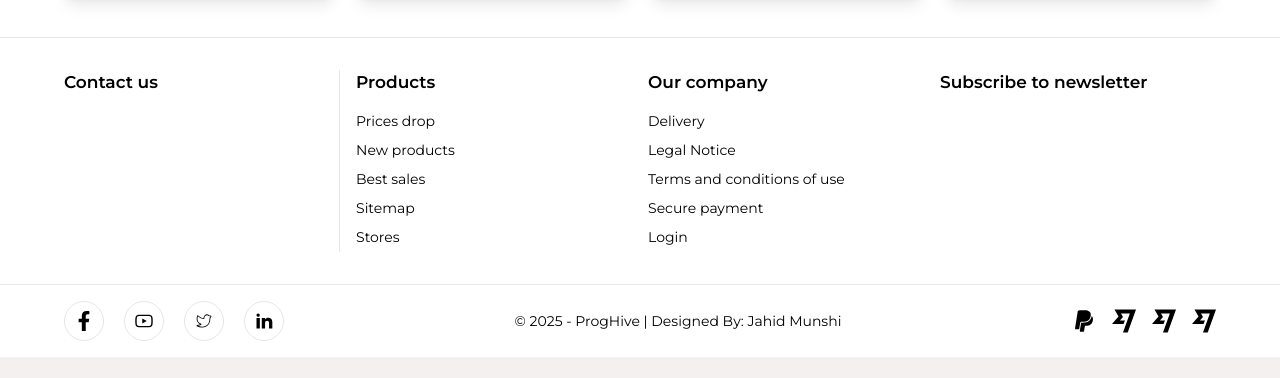
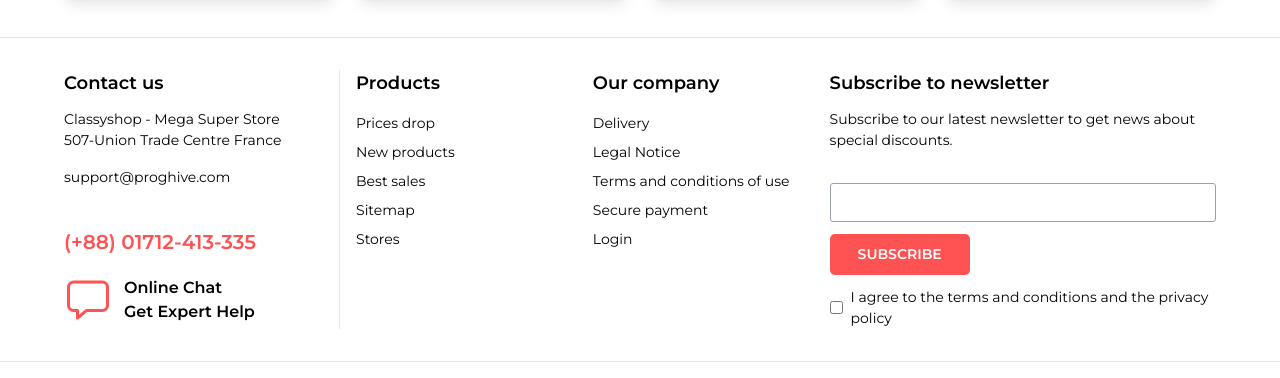
Before and after one commit to jahidmunshi99/ecommerce, a React (Vite) app in the folder frontend/: page / in a window 1280 px wide. Shown: the part 3180-3558 px from the top of the page. Before the commit the page ends 3537 px from the top, so only its background shows below. Built offline with nearby package versions, Linux system fonts and the light colour scheme.

Commit message:
subscription

```diff
--- a/frontend/src/components/SharedComponent/Button/index.jsx
+++ b/frontend/src/components/SharedComponent/Button/index.jsx
@@ -2,7 +2,7 @@ import React from 'react'
 
 const Button = ({btn}) => {
   return (
-    <button className='text-[15px] text-white font-[600] m-0 uppercase bg-theme py-2 px-4 rounded-[5px] cursor-pointer z-40 hover:bg-black-600'>{btn}</button>
+    <button className='text-[14px] text-white font-[600] m-0 uppercase bg-theme py-[10px] px-7 rounded-[5px] cursor-pointer z-40 hover:bg-black-600'>{btn}</button>
   )
 }
 
--- a/frontend/src/index.css
+++ b/frontend/src/index.css
@@ -13,7 +13,7 @@ body{
   height: 10px !important;
 }
 ::-webkit-scrollbar-thumb{
-  background: #E04A4A;
+  background: #FF5252;
 }
 ::-webkit-scrollbar-track{
   background: #fff;
@@ -25,7 +25,7 @@ body{
 }
 
 .bg-theme{
-  background-color: #E04A4A;
+  background-color: #FF5252;
 }
 
 .bg-theme:hover{
@@ -33,13 +33,13 @@ body{
 }
 
 .link:hover{
-  color: #E04A4A;
+  color: #FF5252;
 }
 
 .border-primary{
-  border-color: #E04A4A;
+  border-color: #FF5252;
 }
 
 .text-theme{
-  color: #E04A4A;
+  color: #FF5252;
 }
--- a/frontend/src/layout/Footer/FooterNav/index.jsx
+++ b/frontend/src/layout/Footer/FooterNav/index.jsx
@@ -1,5 +1,8 @@
 import React from 'react'
 import { Link } from 'react-router'
+import { IoChatboxOutline } from "react-icons/io5";
+import Button from "../../../components/SharedComponent/Button"
+
 
 const FooterNav = () => {
   return (
@@ -7,17 +10,28 @@ const FooterNav = () => {
         <div className="container">
             <div className='flex flex-col sm:flex-row  justify-between gap-4'>
                 {/** Contact Information */}
-                <div className="w-full md:w-1/2 lg:w-1/4 border-r-1 border-r-gray-200">
-                    <div className='text-[17px] font-[600]'>Contact us</div>
-                    <div>
+                <div className="w-full md:w-1/2 lg:w-[25%] border-r-1 border-r-gray-200">
+                    <div className='text-[18px] font-[600]'>Contact us</div>
+                    <div className='mt-3'>
+                        <div>
+                            <p>Classyshop - Mega Super Store <br />
+                                507-Union Trade Centre France</p>
+                        </div>
+                        <div className='py-4'>support@proghive.com</div>
+                        <div className='text-xl font-[600] text-theme pt-6 pb-5'>(+88) 01712-413-335</div>
+                        <div className='flex items-center'>
+                            <IoChatboxOutline className='text-5xl mr-3 text-theme' />
+                            <div className='text-[16px] font-[600]'>Online Chat <br />
+                            Get Expert Help</div>
 
+                        </div>
                     </div>
 
                 </div>
 
                 {/** Product Information */}
-                <div className="w-full md:w-1/2 lg:w-1/4">
-                    <div className='text-[17px] font-[600]'>Products</div>
+                <div className="w-full md:w-1/2 lg:w-[20%]">
+                    <div className='text-[18px] font-[600]'>Products</div>
                     <div className='mt-3'>
                         <ul>
                             <li className='list-none py-1'><Link className='link' to="#">Prices drop</Link></li>
@@ -30,8 +44,8 @@ const FooterNav = () => {
                 </div>
 
                 {/** Our company Information */}
-                <div className="w-full md:w-1/2 lg:w-1/4">
-                    <div className='text-[17px] font-[600]'>Our company</div>
+                <div className="w-full md:w-1/2 lg:w-[20%]">
+                    <div className='text-[18px] font-[600]'>Our company</div>
                     <div className='mt-3'>
                         <ul>
                             <li className='list-none py-1'><Link className='link' to="#">Delivery</Link></li>
@@ -44,9 +58,21 @@ const FooterNav = () => {
                 </div>
 
                 {/** newsletter */}
-                <div className="w-full md:w-1/2 lg:w-1/4">
-                    <div className='text-[17px] font-[600]'>Subscribe to newsletter</div>
-                    <div>
+                <div className="w-full md:w-1/2 lg:w-[35%]">
+                    <div className='text-[18px] font-[600]'>Subscribe to newsletter</div>
+                    <div className='mt-3'>
+                        <p>Subscribe to our latest newsletter to get news about special discounts.</p>
+                    </div>
+                    {/** Subscription Form */}
+                    <form action="" method='POST' className='mt-8'>
+                        <input type="email" name="email" className='w-full rounded-[3px] border-1 outline-0 border-gray-400 p-2' />
+                        <div className='mt-3'>
+                            <Button btn={"Subscribe"}/>
+                        </div>
+                    </form>
+                    <div className='flex items-center gap-2 mt-3'>
+                        <input type="checkbox" name='agree' />
+                        <label htmlFor="" for="agree">I agree to the terms and conditions and the privacy policy</label>
                     </div>
                 </div>
 
```
